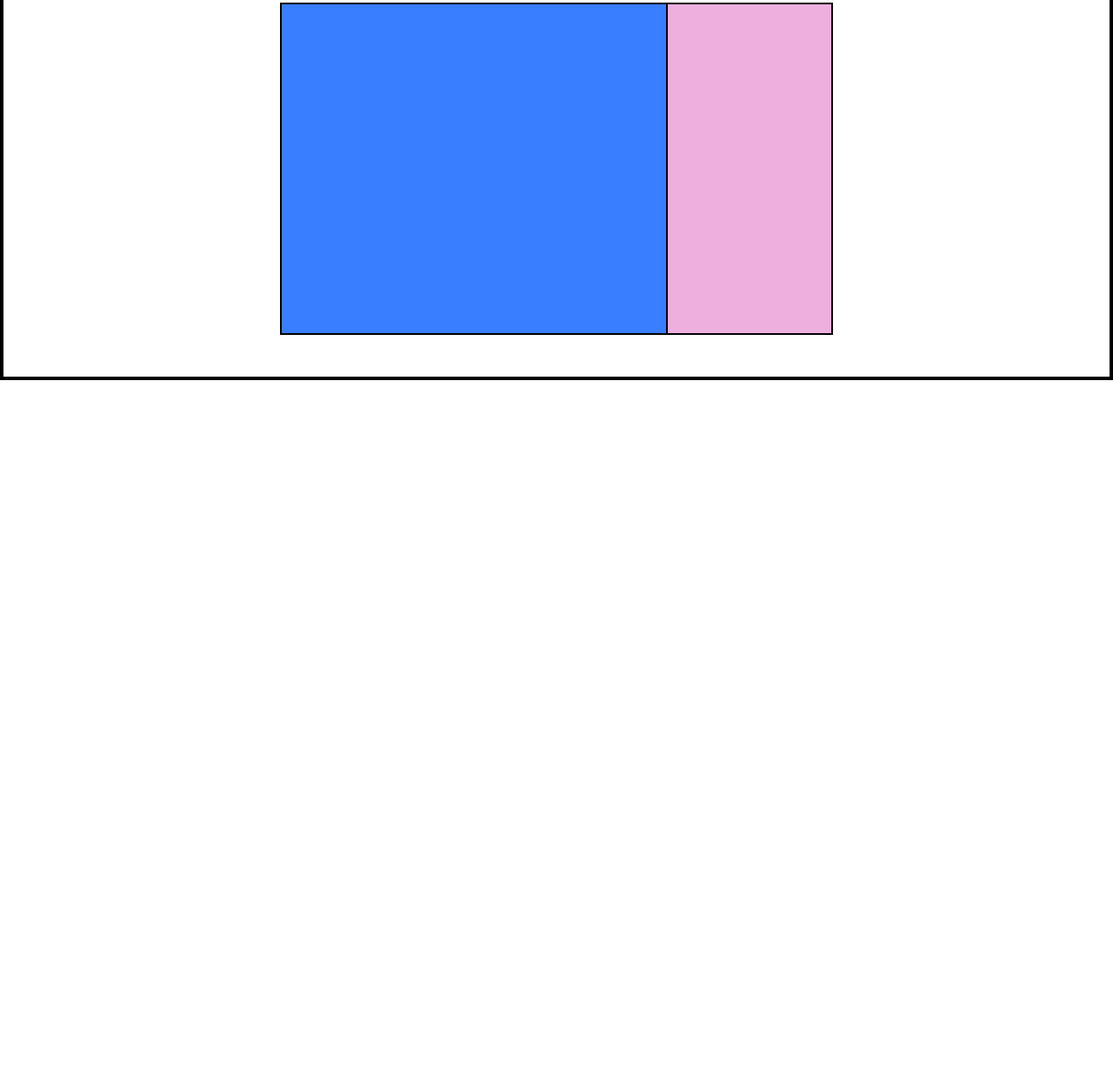
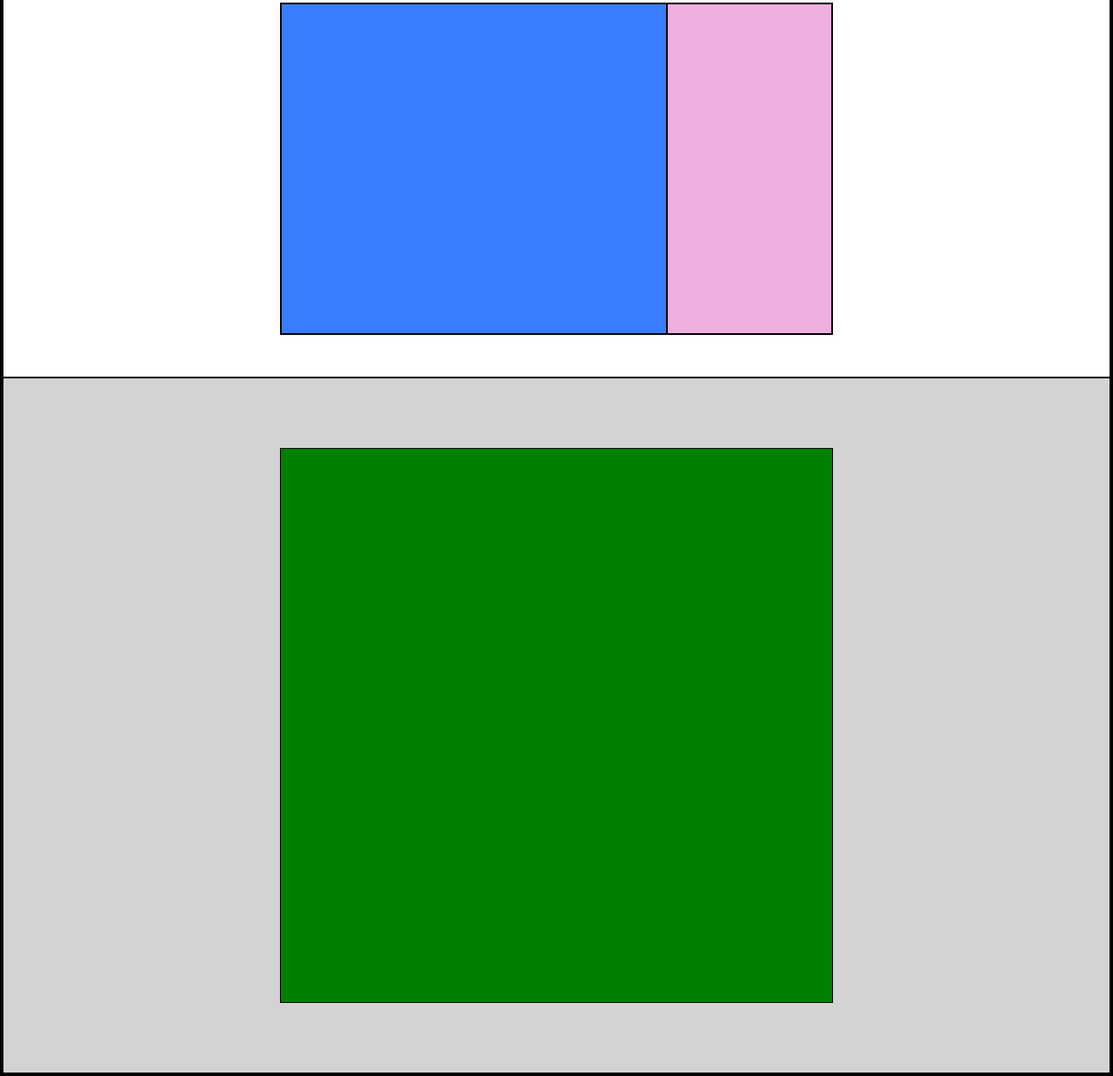
Before and after one commit to UmbertoSerino/htmlcss-struttura-discord, a plain HTML site: page index.html in a window 1280 px wide. Shown: the part 1571-2808 px from the top of the page at 87% size. Before the commit the page ends 2008 px from the top, so only its background shows below. Drawn offline with Linux system fonts and the light colour scheme.

Commit message:
create section publicity 2

```diff
--- a/index.html
+++ b/index.html
@@ -24,13 +24,13 @@
             <div>Login</div>
         </div>
     </section>
-
+    <!-- Section publicity-1 -->
     <section class="container-publicity flex">
         <div>
         </div>
     </section>
 </header>
-<!-- Section MAIN -->
+    <!-- Section MAIN -->
 <main>
     <!-- Container 1 -->
     <section class="container-info-1 flex">
@@ -54,6 +54,14 @@
         </div>
     </section>
 
+    <!-- Section publicity-2 -->
+
+    <section class="container-publicity-2 flex">
+        <div>
+        </div>
+    </section>
+
+
 
 </main>
 
--- a/style/style.css
+++ b/style/style.css
@@ -53,7 +53,7 @@ section.container-publicity.flex div {
     border: 2px dashed black;
 }
 
-/* SECTION MAIN */
+/* SECTION MAIN - section 1*/
 
 section.container-info-1,
 section.container-info-2,
@@ -84,3 +84,18 @@ div.container-newspapers {
     width: 30%;
     background-color: rgb(238, 175, 222);
 }
+
+/* Section 2 */
+
+section.container-publicity-2.flex{
+    height: 50rem;
+    justify-content: center;
+    align-items: center;
+    background-color: lightgray;
+}
+
+section.container-publicity-2.flex div{
+    height: 80%;
+    width: 50%;
+    background-color: green;
+}
```
